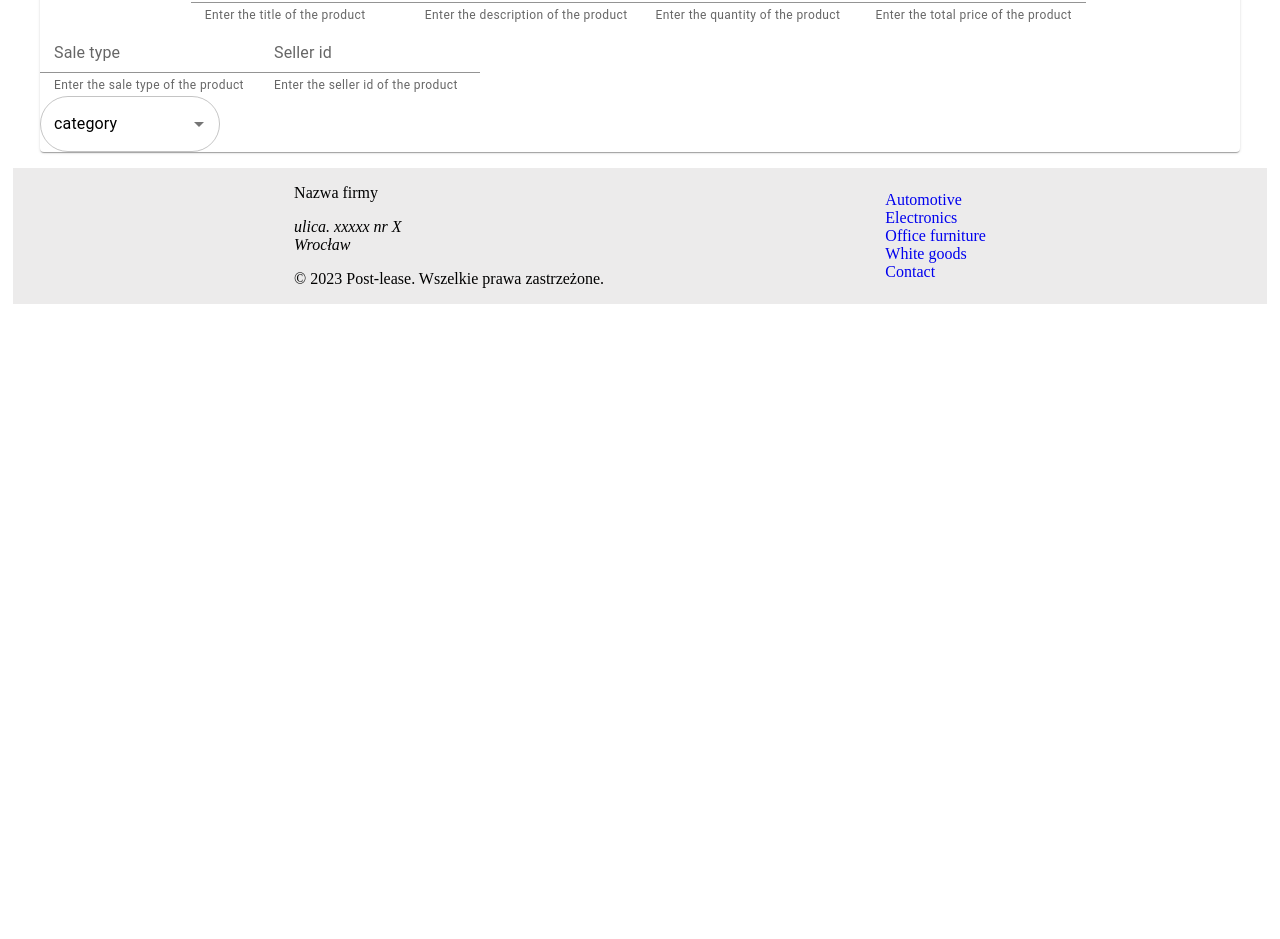
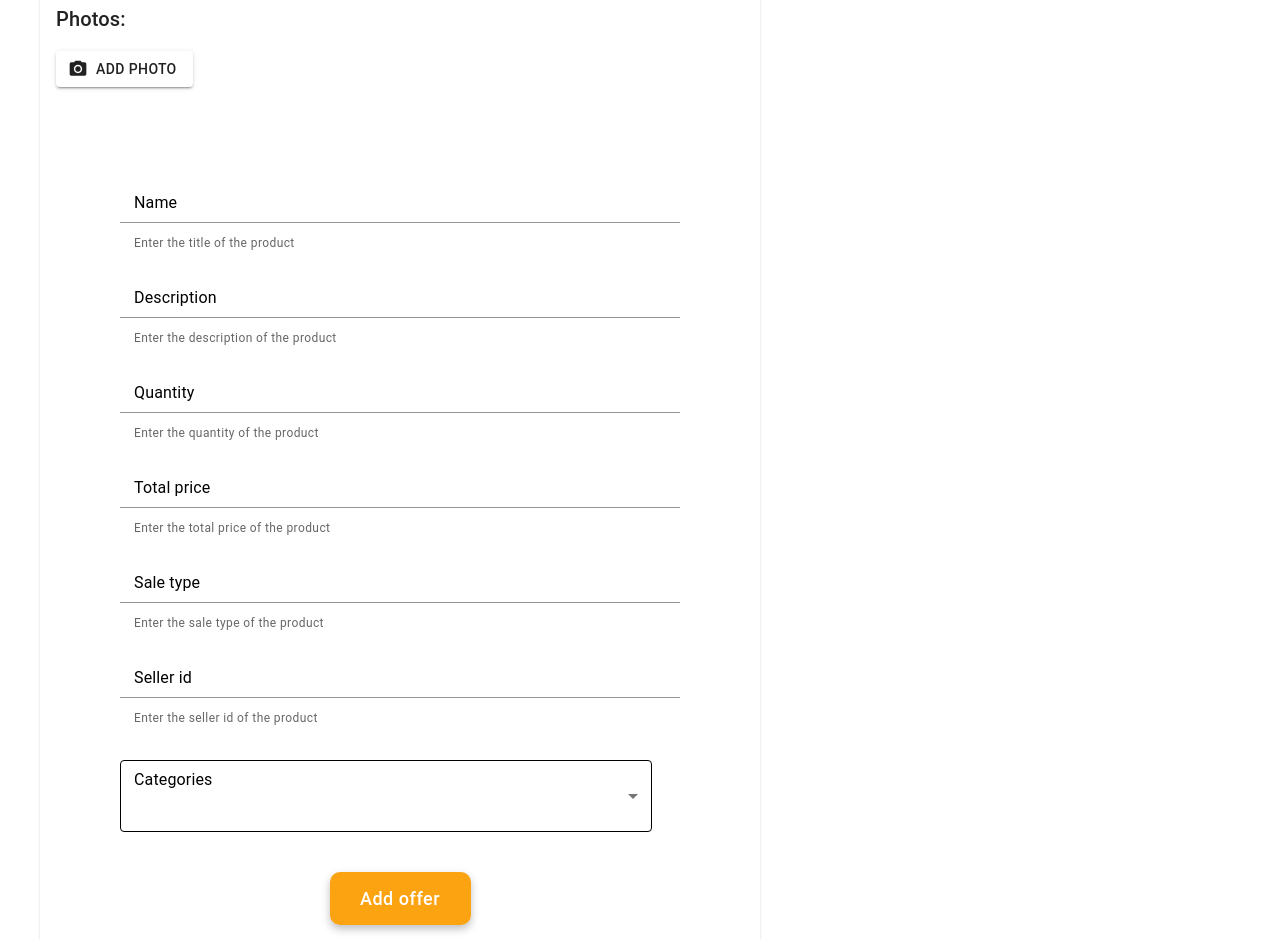
Before and after one commit to Kacper-Sleziak/eCommerce-application, a React (Create React App) app in the folder frontend/: page /addoffer in a window 1280 px wide. Shown: the part 253-1192 px from the top of the page. Before the commit the page ends 800 px from the top, so only its background shows below. Built offline with nearby package versions, Linux system fonts and the light colour scheme.

Commit message:
Add offer page styled, color scheme edited

```diff
--- /dev/null
+++ b/frontend/src/features/AddOffer/AddPhoto.tsx
@@ -0,0 +1,64 @@
+import React, { useState } from 'react'
+import type { ChangeEvent } from 'react'
+import { Button, Grid, IconButton, Typography } from '@mui/material'
+import { PhotoCamera } from '@mui/icons-material'
+
+interface Photo {
+  id: number
+  url: string
+}
+
+const AddPhoto: React.FC = () => {
+  const [photos, setPhotos] = useState<Photo[]>([])
+
+  const handleAddPhoto = ({ target }: ChangeEvent<HTMLInputElement>) => {
+    const { files } = target
+    if (files != null) {
+      const newPhotos = Array.from(files).map((file, index) => ({
+        id: index,
+        url: URL.createObjectURL(file),
+      }))
+      setPhotos((prevPhotos) => [...prevPhotos, ...newPhotos])
+    }
+  }
+
+  return (
+    <Grid container direction="column" spacing={2}>
+      <Grid item>
+        <Typography variant="h6">Photos:</Typography>
+      </Grid>
+      <Grid item container alignItems="center" spacing={1}>
+        {photos.map(({ id, url }) => (
+          <Grid item key={id}>
+            <IconButton edge="start" size="medium">
+              <img src={url} alt="uploaded" height={40} width={40} />
+            </IconButton>
+          </Grid>
+        ))}
+        <Grid item>
+          <label htmlFor="upload-photo">
+            <input
+              style={{ display: 'none' }}
+              id="upload-photo"
+              name="upload-photo"
+              type="file"
+              accept="image/*"
+              multiple
+              onChange={handleAddPhoto}
+            />
+            <Button
+              variant="contained"
+              component="span"
+              color="primary"
+              startIcon={<PhotoCamera />}
+            >
+              Add Photo
+            </Button>
+          </label>
+        </Grid>
+      </Grid>
+    </Grid>
+  )
+}
+
+export default AddPhoto
--- /dev/null
+++ b/frontend/src/features/AddOffer/Categories.tsx
@@ -0,0 +1,85 @@
+import * as React from 'react'
+import { useTheme } from '@mui/material/styles'
+import type { Theme } from '@mui/material/styles'
+import Box from '@mui/material/Box'
+import OutlinedInput from '@mui/material/OutlinedInput'
+import InputLabel from '@mui/material/InputLabel'
+import MenuItem from '@mui/material/MenuItem'
+import FormControl from '@mui/material/FormControl'
+import Select from '@mui/material/Select'
+import type { SelectChangeEvent } from '@mui/material/Select'
+import Chip from '@mui/material/Chip'
+
+interface CategoriesProps {
+  categories: string[]
+}
+
+const ITEM_HEIGHT = 48
+const ITEM_PADDING_TOP = 8
+const MenuProps = {
+  PaperProps: {
+    style: {
+      maxHeight: ITEM_HEIGHT * 4.5 + ITEM_PADDING_TOP,
+      width: 200,
+    },
+  },
+}
+
+function getStyles(name: string, personName: readonly string[], theme: Theme) {
+  return {
+    fontWeight: !personName.includes(name)
+      ? theme.typography.fontWeightRegular
+      : theme.typography.fontWeightMedium,
+  }
+}
+
+const Categories: React.FC<CategoriesProps> = ({ categories }) => {
+  const theme = useTheme()
+  const [categoryName, setCategoryName] = React.useState<string[]>([])
+
+  const handleChange = (event: SelectChangeEvent<typeof categoryName>) => {
+    const {
+      target: { value },
+    } = event
+    setCategoryName(
+      // On autofill we get a stringified value.
+      typeof value === 'string' ? value.split(',') : value,
+    )
+  }
+
+  return (
+    <div>
+      <FormControl sx={{ m: 1, width: 300 }}>
+        <InputLabel id="demo-multiple-chip-label">Categories</InputLabel>
+        <Select
+          labelId="demo-multiple-chip-label"
+          id="demo-multiple-chip"
+          multiple
+          value={categoryName}
+          onChange={handleChange}
+          input={<OutlinedInput id="select-multiple-chip" label="categories" />}
+          renderValue={(selected) => (
+            <Box sx={{ display: 'flex', flexWrap: 'wrap', gap: 0.5 }}>
+              {selected.map((value) => (
+                <Chip key={value} label={value} />
+              ))}
+            </Box>
+          )}
+          MenuProps={MenuProps}
+        >
+          {categories.map((category) => (
+            <MenuItem
+              key={category}
+              value={category}
+              style={getStyles(category, categoryName, theme)}
+            >
+              {category}
+            </MenuItem>
+          ))}
+        </Select>
+      </FormControl>
+    </div>
+  )
+}
+
+export default Categories
--- a/frontend/src/pages/AddOffer.tsx
+++ b/frontend/src/pages/AddOffer.tsx
@@ -1,3 +1,4 @@
+import '../styles/pages/addoffer.css'
 import {
   Button,
   Card,
@@ -7,7 +8,8 @@ import {
   FormHelperText,
   Typography,
 } from '@mui/material'
-import CheckboxCategories from '../features/OfferList/Checkbox'
+import AddPhoto from '../features/AddOffer/AddPhoto'
+import Categories from '../features/AddOffer/Categories'
 
 // interface FormData {
 //   image: string
@@ -23,19 +25,27 @@ import CheckboxCategories from '../features/OfferList/Checkbox'
 //   title: '',
 // }
 
-const categoryList = [
-  { title: 'car' },
-  { title: 'automotive' },
-  { title: 'sports' },
-]
+// const categoryList = [
+//   { title: 'car' },
+//   { title: 'automotive' },
+//   { title: 'sports' },
+// ]
+
+const categories = ['car', 'sports', 'automotive']
 
 const AddOffer = () => {
   return (
-    <Card>
+    <Card sx={{ maxWidth: '60%' }}>
+      <div className="marginAddOfferTitle">
         <Typography variant="h3">Add offer</Typography>
-      <Button
+      </div>
+      <div className="formFlexAddOffer">
+        <AddPhoto />
+        {/* <Button
           variant="outlined"
           sx={{
+            width: '400px',
+            height: '300px',
             color: '#000',
             background: '#fff',
             border: '2px solid #000 !important',
@@ -48,38 +58,60 @@ const AddOffer = () => {
           }}
         >
           + Add photo
-      </Button>
+        </Button> */}
+      </div>
+      <div className="formFlexAddOfferInputs">
         <FormControl>
           <InputLabel>Name</InputLabel>
-        <Input />
+          <Input color="warning" />
           <FormHelperText>Enter the title of the product</FormHelperText>
         </FormControl>
         <FormControl>
           <InputLabel>Description</InputLabel>
-        <Input />
+          <Input color="warning" multiline />
           <FormHelperText>Enter the description of the product</FormHelperText>
         </FormControl>
         <FormControl>
           <InputLabel>Quantity</InputLabel>
-        <Input />
+          <Input color="warning" />
           <FormHelperText>Enter the quantity of the product</FormHelperText>
         </FormControl>
         <FormControl>
           <InputLabel>Total price</InputLabel>
-        <Input />
+          <Input color="warning" />
           <FormHelperText>Enter the total price of the product</FormHelperText>
         </FormControl>
         <FormControl>
           <InputLabel>Sale type</InputLabel>
-        <Input />
+          <Input color="warning" />
           <FormHelperText>Enter the sale type of the product</FormHelperText>
         </FormControl>
         <FormControl>
           <InputLabel>Seller id</InputLabel>
-        <Input />
+          <Input color="warning" />
           <FormHelperText>Enter the seller id of the product</FormHelperText>
         </FormControl>
-      <CheckboxCategories categories={categoryList} filterlabel="category" />
+        <Categories categories={categories} />
+      </div>
+      <div className="addOfferButton">
+        <Button
+          sx={{
+            width: '141px',
+            height: '53px',
+            filter: 'drop-shadow(0px 4px 4px rgba(0, 0, 0, 0.25))',
+            background: '#FCA311',
+            borderRadius: '10px',
+            boxSizing: 'border-box',
+            textTransform: 'none',
+            fontSize: '18px',
+            '&:hover': {
+              background: '#121D35',
+            },
+          }}
+        >
+          Add offer
+        </Button>
+      </div>
     </Card>
   )
 }
--- /dev/null
+++ b/frontend/src/styles/pages/addoffer.css
@@ -0,0 +1,41 @@
+.marginAddOfferTitle {
+  margin: 1.5rem 1.5rem;
+  display: flex;
+  flex-direction: column;
+  align-items: center;
+}
+
+.formFlexAddOffer {
+  display: flex;
+  flex-direction: column;
+  align-items: center;
+  margin: 0 1rem;
+}
+
+.formFlexAddOfferInputs {
+  display: flex;
+  flex-direction: column;
+  justify-content: flex-start;
+  padding: 5rem;
+  padding-bottom: 1rem;
+}
+
+.formFlexAddOfferInputs div {
+  min-width: 95%;
+  margin: 0.5rem 0;
+  border-radius: 4px !important;
+}
+
+.formFlexAddOfferInputs div fieldset {
+  border-color: #000 !important;
+}
+
+.formFlexAddOfferInputs label {
+  color: #000 !important;
+}
+
+.addOfferButton {
+  margin-bottom: 2rem;
+  display: flex;
+  justify-content: center !important;
+}
--- a/frontend/src/utils/materialUI/colorScheme.ts
+++ b/frontend/src/utils/materialUI/colorScheme.ts
@@ -16,11 +16,11 @@ const theme = createTheme({
     },
     error: {
       // black
-      main: '#000000',
+      main: '#ff0000',
     },
     warning: {
       // darker grey
-      main: '#e5e5e5',
+      main: '#adadad',
     },
     info: {
       // lighter grey
```
Lines whose indentation alone changed are shown as unchanged.
